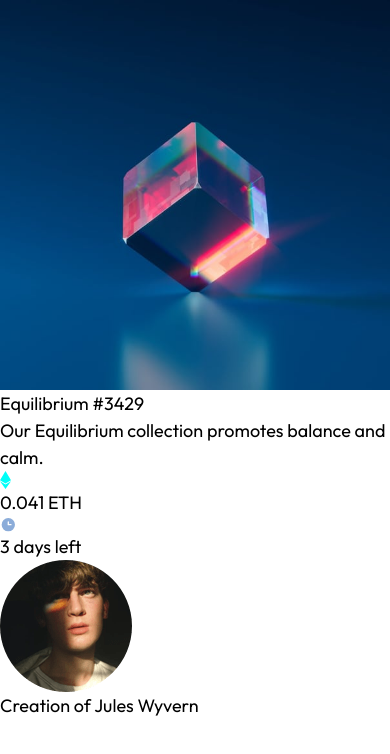
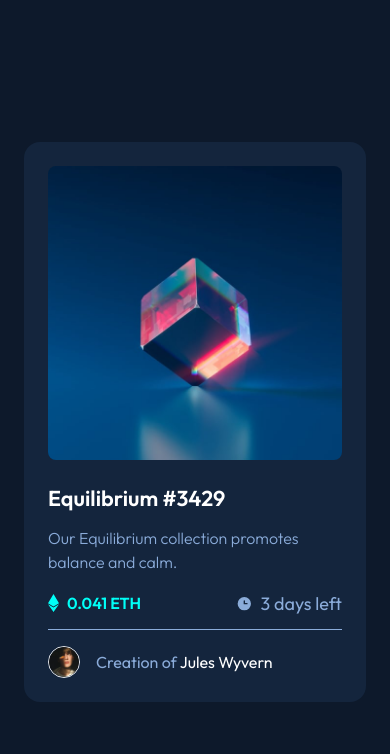
Before and after one commit to SilvanosEric/nft-preview-card-component, a website built with Vite: page src/index.html in a window 390 px wide. Built offline with nearby package versions, Linux system fonts and the light colour scheme.

Commit message:
complete mobile layout

```diff
--- a/src/index.html
+++ b/src/index.html
@@ -7,22 +7,39 @@
     <title>NFT Preview Card Component</title>
     <script type="module" defer src="/main.js"></script>
   </head>
-  <body class="text-fs-body font-outfit">
-    <main>
-      <img src="images/image-equilibrium.jpg" alt="" />
-      <h1>Equilibrium #3429</h1>
-      <p>Our Equilibrium collection promotes balance and calm.</p>
-      <div>
-        <div><img src="images/icon-ethereum.svg" alt="" /></div>
-        <p>0.041 ETH</p>
-      </div>
-      <div>
-        <div><img src="images/icon-clock.svg" alt=""></div>
-        <p>3 days left</p>
-      </div>
-      <div>
-        <div><img src="images/image-avatar.png" alt=""></div>
-        <p>Creation of <span>Jules Wyvern</span></p>
+
+  <body class="text-fs-body font-outfit h-screen">
+    <main class="grid place-items-center p-6 bg-n-main-bg min-h-full">
+      <div class="card">
+        <img class="card__img" src="images/image-equilibrium.jpg" alt="" />
+        <h1 class="card__header">Equilibrium #3429</h1>
+        <p class="card__copy">
+          Our Equilibrium collection promotes balance and calm.
+        </p>
+        <div class="mt-4">
+          <div class="flex justify-between border-b border-b-p-soft-blue pb-3">
+            <div class="flex gap-2 items-center">
+              <div><img src="images/icon-ethereum.svg" alt="" /></div>
+              <p class="text-p-cyan text-base font-semibold">0.041 ETH</p>
+            </div>
+            <div class="flex gap-2 items-center">
+              <div><img src="images/icon-clock.svg" alt="" /></div>
+              <p class="text-p-soft-blue">3 days left</p>
+            </div>
+          </div>
+          <div class="flex items-center mt-4 gap-4">
+            <div class="w-8">
+              <img
+                class="rounded-full border"
+                src="images/image-avatar.png"
+                alt=""
+              />
+            </div>
+            <p class="text-p-soft-blue text-base">
+              Creation of <span class="text-n-white">Jules Wyvern</span>
+            </p>
+          </div>
+        </div>
       </div>
     </main>
   </body>
--- a/src/style.css
+++ b/src/style.css
@@ -3,3 +3,30 @@
 @tailwind base;
 @tailwind components;
 @tailwind utilities;
+
+@layer components {
+  .card {
+    background-color: theme("backgroundColor.n-card-bg");
+    border-radius: theme("borderRadius.2xl");
+    overflow: hidden;
+    padding: theme("padding[6]");
+  }
+
+  .card__img {
+    border-radius: 0.5rem;
+  }
+
+  .card__header {
+    color: theme("colors.n-white");
+    font-size: 1.35rem;
+    font-weight: theme("fontWeight.semibold");
+    margin-top: 1.35rem;
+  }
+
+  .card__copy {
+    color: theme("colors.p-soft-blue");
+    font-weight: theme("fontWeight.light");
+    margin-top: theme("margin[3]");
+    font-size: theme("fontSize.base");
+  }
+}
```
